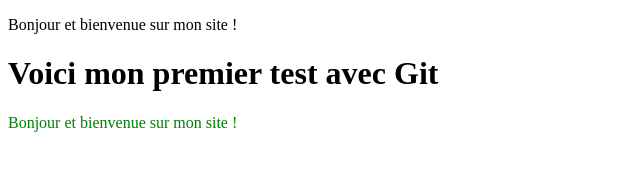
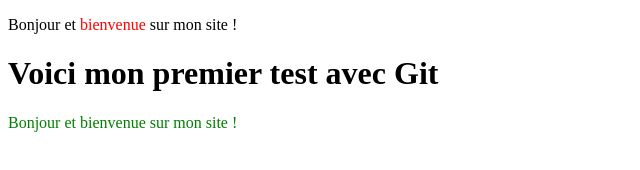
Before and after one commit to nath272/exo1, a plain HTML site: page index.html in a window 1280 px wide. Shown: the full height of the page, 0-640 px from the left. Drawn offline with Linux system fonts and the light colour scheme.

Commit message:
Correction de l'erreur de couleur sur css

```diff
--- a/style.css
+++ b/style.css
@@ -10,6 +10,6 @@
 
 {
 
-    color: re;
+    color: red;
 
 }
```
